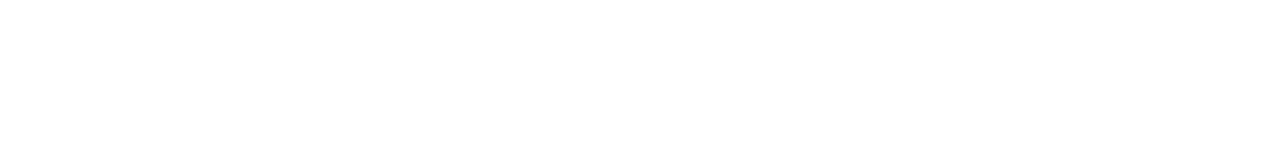
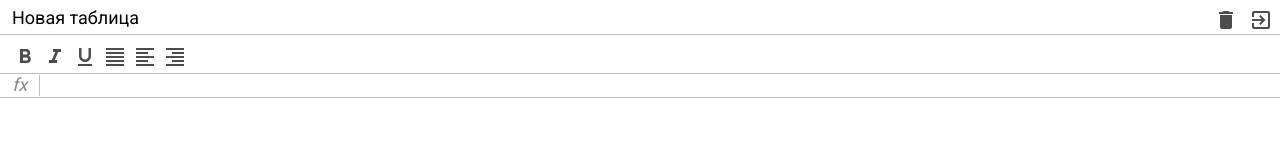
Before and after one commit to Bassslaper/excel-course, a website built with webpack: page src/index.html in a window 1280 px wide. Built offline with nearby package versions, Linux system fonts and the light colour scheme.

Commit message:
add styles for formula block

```diff
--- a/src/index.html
+++ b/src/index.html
@@ -4,10 +4,63 @@
     <meta charset="utf-8">
     <meta name="viewport" content="width=device-width, initial-scale=1">
     <link rel="shortcut icon" href="favicon.ico" type="image/x-icon">
+    <link href="https://fonts.googleapis.com/icon?family=Material+Icons" rel="stylesheet">
     <title>Pure JS Excel</title>
 
 </head>
   <body>
-    <div id="app" class="container"></div>
+    <div id="app" class="container">
+
+      <div class="excel">
+        <div class="excel__header">
+          <input class="excel__input" type="text" value="Новая таблица">
+         <div class="excel__btnWrap">
+            <div class="excel__button excel__button_delete">
+              <i class="material-icons">delete</i>
+            </div>
+
+            <div class="excel__button excel__button_exit">
+              <i class="material-icons">exit_to_app</i>
+            </div>
+         </div>
+        </div>
+
+        <div class="excel__toolbar">
+           <div class="excel__button toolbar__button">
+             <i class="material-icons">format_bold</i>
+           </div>
+
+            <div class="excel__button toolbar__button">
+              <i class="material-icons">format_italic</i>
+            </div>
+
+             <div class="excel__button toolbar__button">
+               <i class="material-icons">format_underlined</i>
+             </div>
+
+             <div class="excel__button toolbar__button">
+               <i class="material-icons">format_align_justify</i>
+             </div>
+
+             <div class="excel__button toolbar__button">
+               <i class="material-icons">format_align_left</i>
+             </div>
+
+             <div class="excel__button toolbar__button">
+               <i class="material-icons">format_align_right</i>
+             </div>
+        </div>
+
+        <div class="excel__formula">
+          <div class="formula-info">fx</div>
+          <div class="formula-input" contenteditable="true" spellcheck="false"></div>
+        </div>
+
+        <div class="excel__table">
+
+        </div>
+
+      </div>
+    </div>
 </body>
 </html>
--- a/src/index.js
+++ b/src/index.js
@@ -1,3 +1,4 @@
+/* eslint-disable linebreak-style */
 import './sass/style.sass';
 
 console.log('Вcё работает');
--- a/src/sass/_mixins.sass
+++ b/src/sass/_mixins.sass
@@ -0,0 +1,19 @@
+@mixin button($color: green)
+  height: 24px
+  min-width: 24px
+  padding: 3px
+  text-align: center
+  position: relative
+  display: inline-block
+  color: rgba(0,0,0,.7)
+
+  &> i
+    font-size: 18pz
+
+  &:active,
+  &.active
+    color: $color
+
+  &:hover
+    background-color: #eee
+    cursor: pointer
--- a/src/sass/_variables.sass
+++ b/src/sass/_variables.sass
@@ -0,0 +1,7 @@
+$header-height: 34px
+$toolbar-height: 40px
+$formula-height: 24px
+
+$info-cell-width: 40px
+
+$border-color: #c0c0c0
--- a/src/sass/blocks/formula.sass
+++ b/src/sass/blocks/formula.sass
@@ -0,0 +1,29 @@
+.excel
+  &__formula
+    position: absolute
+    left: 0
+    right: 0
+    top: $header-height + $toolbar-height
+    height: $formula-height
+    display: flex
+    align-items: center
+    border-bottom: 1px solid $border-color
+
+
+.formula-info
+  font-size: 18px
+  font-style: italic
+  text-align: center
+  border-right: 1px solid $border-color
+  min-width: $info-cell-width
+
+.formula-input
+  padding: 4px
+  font-size: 12px
+  outline: none
+  width: 100%
+  max-height: $formula-height
+  overflow-x: hidden
+  overflow-y: auto
+  word-wrap: break-word
+  color: #000
--- a/src/sass/blocks/header.sass
+++ b/src/sass/blocks/header.sass
@@ -0,0 +1,42 @@
+.excel
+  &__header
+    position: absolute
+    top: 0
+    left: 0
+    right: 0
+    display: flex
+    align-items: center
+    justify-content: space-between
+    height: $header-height
+    padding: 0 4px
+
+
+  &__input
+    padding: 2px 7px
+    margin: 0
+    color: #000
+    border: 1px solid transparent
+    border-radius: 2px
+    height: 27px
+    font-size: 18px
+    line-height: 22px
+    outline: none
+    &:hover
+      border: 1px solid $border-color
+
+    &:focus
+      border: 2px solid #1a73e8
+      &::placeholder
+        opacity: 0
+
+
+
+  &__btnWrap
+    display: flex
+    align-items: center
+    justify-content: space-between
+    width: 65px
+
+
+  &__button
+    @include button(green)
--- a/src/sass/blocks/table.sass
+++ b/src/sass/blocks/table.sass
@@ -0,0 +1 @@
+.excel__table
--- a/src/sass/blocks/toolbar.sass
+++ b/src/sass/blocks/toolbar.sass
@@ -0,0 +1,16 @@
+.excel
+  &__toolbar
+    position: absolute
+    height: $toolbar-height
+    left: 0
+    right: 0
+    top: $header-height
+    border-top: 1px solid $border-color
+    border-bottom: 1px solid $border-color
+    padding: 7px 10px
+    display: flex
+
+
+
+.toolbar__button
+  @include button(green)
--- a/src/sass/interface.sass
+++ b/src/sass/interface.sass
@@ -6,3 +6,9 @@
 body
   font-family: 'Roboto', serif
   font-size: 12px
+
+
+
+.excel
+  position: relative
+  color: #888
--- a/webpack.config.js
+++ b/webpack.config.js
@@ -1,53 +1,56 @@
+/* eslint-disable linebreak-style */
 const path = require('path');
 const HtmlWebpackPlugin = require('html-webpack-plugin');
-const {CleanWebpackPlugin} = require("clean-webpack-plugin");
-const CopyPlugin = require("copy-webpack-plugin");
-const MiniCssExtractPlugin = require("mini-css-extract-plugin");
+const {CleanWebpackPlugin} = require('clean-webpack-plugin');
+const CopyPlugin = require('copy-webpack-plugin');
+const MiniCssExtractPlugin = require('mini-css-extract-plugin');
 
-const isProd = process.env.NODE_ENV === 'production',
-      isDev = !isProd;
+const isProd = process.env.NODE_ENV === 'production';
+const isDev = !isProd;
 
 const filename = ext => isDev ? `bundl.${ext}`: `bundl.[hash].${ext}`;
 
 const jsLoaders = () => {
   const loaders = [
     {
-      loader: "babel-loader",
+      loader: 'babel-loader',
       options: {
         presets: ['@babel/preset-env']
       }
     }
   ];
 
-  if(isDev) {
+  if (isDev) {
     loaders.push('eslint-loader');
   }
   return loaders;
 };
 
 module.exports = {
-  context: path.resolve(__dirname, "src"),
-  mode: "development",
-  entry: ["@babel/polyfill","./index.js"],
+  context: path.resolve(__dirname, 'src'),
+  mode: 'development',
+  entry: ['@babel/polyfill', './index.js'],
   output: {
     filename: filename('js'),
-    path: path.resolve(__dirname, "dist"),
+    path: path.resolve(__dirname, 'dist'),
   },
   resolve: {
-    extensions: [".js"],
+    extensions: ['.js'],
     alias: {
-      "@": path.resolve(__dirname, "src"),
-      "@core": path.resolve(__dirname, "src/core"),
+      '@': path.resolve(__dirname, 'src'),
+      '@core': path.resolve(__dirname, 'src/core'),
     },
   },
   devtool: isDev ? 'source-map': false,
   devServer: {
     port: 3000,
-    hot: isDev
+    hot: isDev,
+    contentBase: path.resolve(__dirname, 'src'),
+    watchContentBase: true,
   },
   plugins: [
     new HtmlWebpackPlugin({
-      template: "index.html",
+      template: 'index.html',
       minify: {
         removeComments: isProd,
         collapseWhitespace: isProd
@@ -57,8 +60,8 @@ module.exports = {
     new CopyPlugin({
       patterns: [
         {
-          from: path.resolve(__dirname, "src/favicon.ico"),
-          to: path.resolve(__dirname, "dist"),
+          from: path.resolve(__dirname, 'src/favicon.ico'),
+          to: path.resolve(__dirname, 'dist'),
         },
       ],
     }),
@@ -78,8 +81,8 @@ module.exports = {
               reload: true
             }
           },
-          "css-loader",
-          "sass-loader"
+          'css-loader',
+          'sass-loader'
         ],
       },
       {
```
Also changed, not shown: 2 other files.
